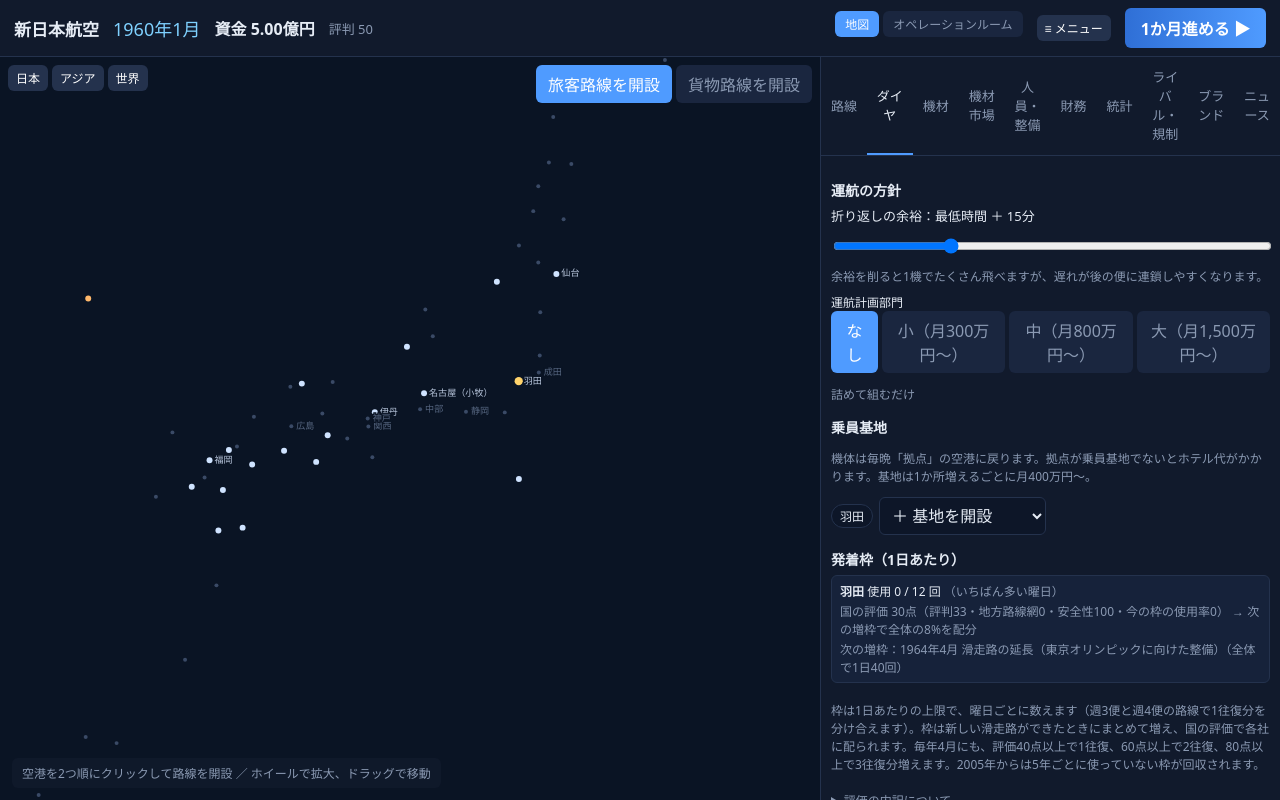
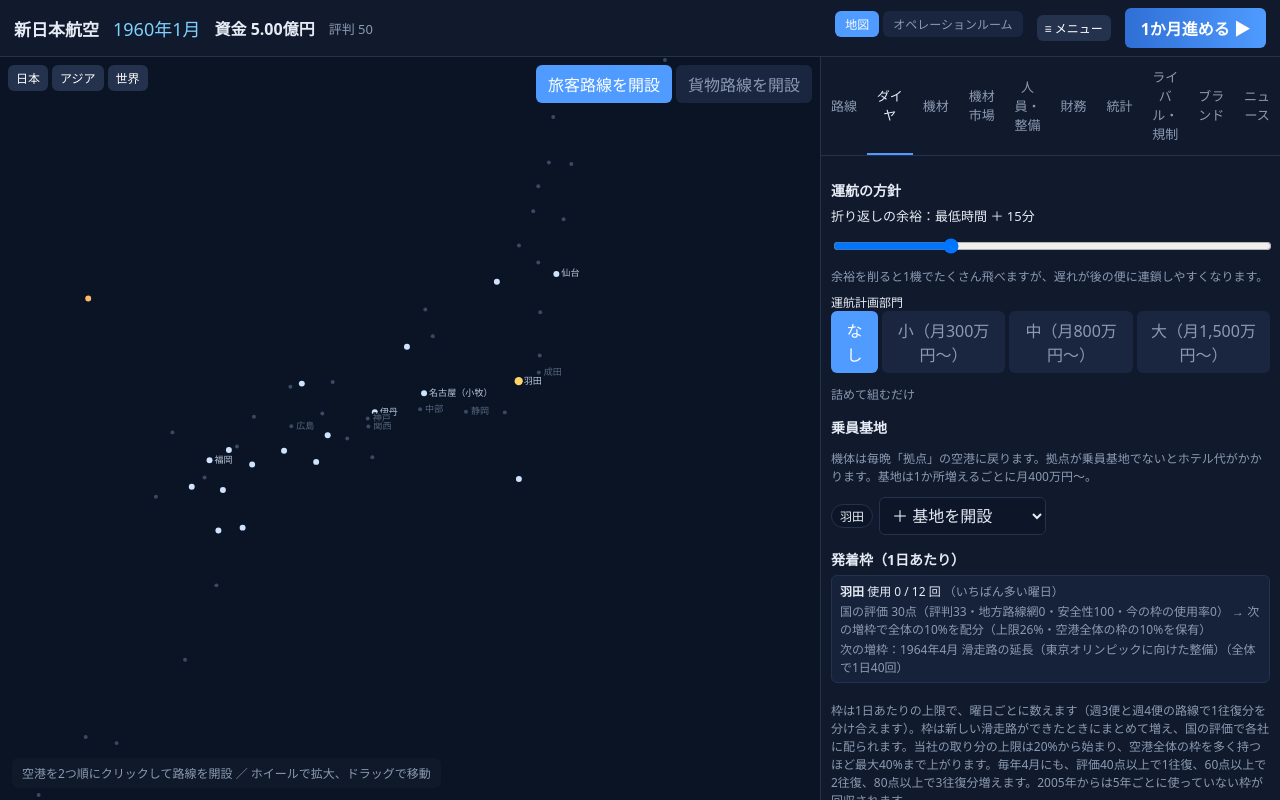
Before and after one commit to takkyontrade/Airline-manager, a React (Vite) app: page / in a window 1280 px wide. Both pictures are taken after a click on the button "会社を設立する". Built offline with nearby package versions, Linux system fonts and the light colour scheme; what world-atlas would draw is missing.

Commit message:
Slot share cap grows with our holding at the airport (20% up to 40%)
Co-Authored-By: Claude Opus 5.5 <noreply@anthropic.com>
Claude-Session: https://claude.ai/code/session_019fRdY8G51JweLWhfsPE4Tr

```diff
--- a/src/engine/slots.ts
+++ b/src/engine/slots.ts
@@ -63,8 +63,23 @@ export function slotScore(s: GameState, code: string): SlotScore {
   return { total: parts.reduce((a, p) => a + p.value * p.weight, 0), parts };
 }
 
-/** Share of a released pool we get: 3% to 20% depending on the evaluation */
-export const slotShare = (score: number) => 0.03 + 0.17 * score;
+/** Rough daily movements at the whole airport before any capacity step */
+const BASE_CAPACITY: Record<string, number> = { HND: 120, ITM: 100, NRT: 120 };
+
+/** Total daily movements at the airport in the current year (all airlines) */
+export function airportCapacity(s: GameState, code: string): number {
+  const now = nowYM(s);
+  return (BASE_CAPACITY[code] ?? 100) + SLOT_EVENTS.filter((e) => e.code === code && e.year * 12 + e.month - 1 <= now).reduce((a, e) => a + e.pool, 0);
+}
+
+/** Our share of all slots at the airport */
+export const slotHolding = (s: GameState, code: string) => Math.min(1, (s.slots[code] ?? 0) / airportCapacity(s, code));
+
+/** Most of a released pool we can get: 20%, rising to 40% as we hold a bigger part of the airport (like the majors) */
+export const slotCap = (s: GameState, code: string) => 0.2 + Math.min(0.2, slotHolding(s, code) * 0.6);
+
+/** Share of a released pool we get: 3% up to the cap, by the evaluation */
+export const slotShare = (score: number, s?: GameState, code?: string) => 0.03 + ((s && code ? slotCap(s, code) : 0.2) - 0.03) * score;
 
 export function nextSlotEvent(s: GameState, code: string): SlotEvent | null {
   const now = nowYM(s);
@@ -80,7 +95,7 @@ export function allocateSlots(s0: GameState): { s: GameState; news: string[] } {
   for (const e of SLOT_EVENTS) {
     if (e.year !== s.year || e.month !== s.month || !airports.includes(e.code)) continue;
     const score = slotScore(s, e.code).total;
-    let gain = Math.round(e.pool * slotShare(score) / 2) * 2;
+    let gain = Math.round(e.pool * slotShare(score, s, e.code) / 2) * 2;
     const newcomer = e.newcomer && (s.slots[e.code] ?? 0) < 40 ? e.newcomer : 0;
     gain += newcomer;
     add(e.code, gain);
@@ -102,7 +117,7 @@ export function allocateSlots(s0: GameState): { s: GameState; news: string[] } {
       if (have === 0) continue;
       const unused = Math.max(0, have - Math.ceil((use[code] ?? 0) * 1.1));
       const slice = have > 60 ? Math.round(have * 0.05) : 0;
-      const back = Math.round((40 * slotShare(slotScore(s, code).total)) / 2) * 2;
+      const back = Math.round((40 * slotShare(slotScore(s, code).total, s, code)) / 2) * 2;
       add(code, back - unused - slice);
       news.push(`${AIRPORT_BY_CODE[code].name}：5年ごとの枠の回収・再配分がありました（回収${unused + slice}回、再配分${back}回）。`);
     }
--- a/src/ui/SchedulePanel.tsx
+++ b/src/ui/SchedulePanel.tsx
@@ -1,6 +1,6 @@
 import { useState } from 'react';
 import { BaseSelect } from './BaseSelect';
-import { nextSlotEvent, slotScore, slotShare } from '../engine/slots';
+import { nextSlotEvent, slotCap, slotHolding, slotScore, slotShare } from '../engine/slots';
 import { AIRPORT_BY_CODE } from '../data/airports';
 import { flyablePlanes, formatYen, openAirports, planeType, setOps, toggleCrewBase, type Result } from '../engine/sim';
 import {
@@ -81,13 +81,13 @@ export function SchedulePanel({ s, apply }: { s: GameState; apply: Apply }) {
                   <div><strong>{aptName(c)}</strong> 使用 {use[c] ?? 0} / {s.slots[c] ?? 0} 回 <span className="muted">（いちばん多い曜日）</span></div>
                   <div className="muted">
                     国の評価 {Math.round(sc.total * 100)}点（{sc.parts.map((p) => `${p.label}${Math.round(p.value * 100)}`).join('・')}）
-                    → 次の増枠で全体の{Math.round(slotShare(sc.total) * 100)}%を配分
+                    → 次の増枠で全体の{Math.round(slotShare(sc.total, s, c) * 100)}%を配分（上限{Math.round(slotCap(s, c) * 100)}%・空港全体の枠の{Math.round(slotHolding(s, c) * 100)}%を保有）
                   </div>
                   <div className="muted">{next ? `次の増枠：${next.year}年${next.month}月 ${next.label}（全体で1日${next.pool}回）` : '予定されている増枠はありません'}</div>
                 </div>
               );
             })}
-            <p className="muted">枠は1日あたりの上限で、曜日ごとに数えます（週3便と週4便の路線で1往復分を分け合えます）。枠は新しい滑走路ができたときにまとめて増え、国の評価で各社に配られます。毎年4月にも、評価40点以上で1往復、60点以上で2往復、80点以上で3往復分増えます。2005年からは5年ごとに使っていない枠が回収されます。</p>
+            <p className="muted">枠は1日あたりの上限で、曜日ごとに数えます（週3便と週4便の路線で1往復分を分け合えます）。枠は新しい滑走路ができたときにまとめて増え、国の評価で各社に配られます。当社の取り分の上限は20%から始まり、空港全体の枠を多く持つほど最大40%まで上がります。毎年4月にも、評価40点以上で1往復、60点以上で2往復、80点以上で3往復分増えます。2005年からは5年ごとに使っていない枠が回収されます。</p>
             <details className="muted">
               <summary>評価の内訳について</summary>
               <ul>
```
